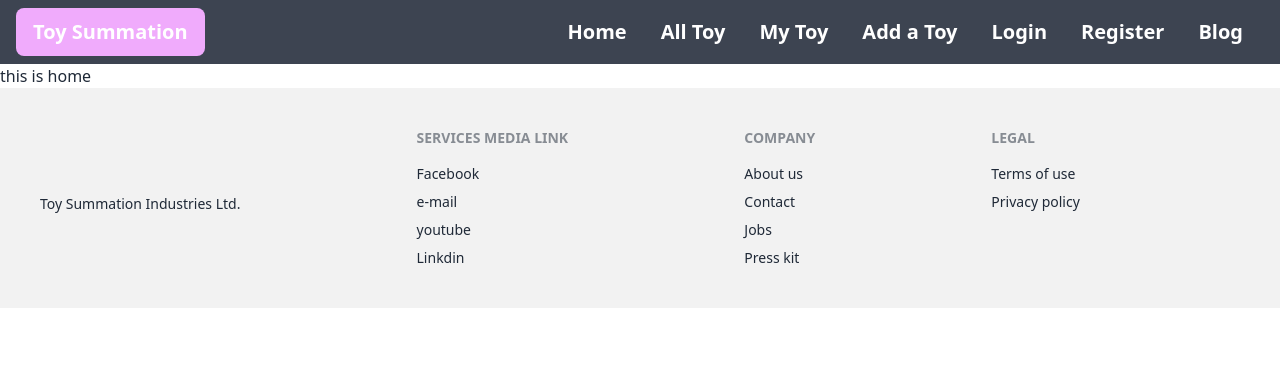
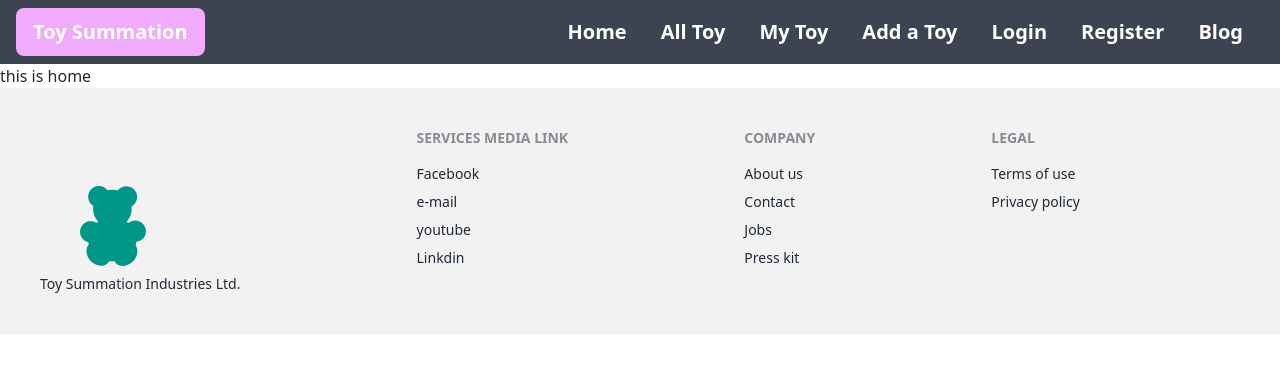
Before and after one commit to MAHBUBNISHAN/toy_hunter_project, a React (Vite) app: page / in a window 1280 px wide. Shown: the top 372 px of the page. Built offline with nearby package versions, Linux system fonts and the light colour scheme.

Commit message:
commite with footer

```diff
--- a/src/Pages/Footer/Footer.jsx
+++ b/src/Pages/Footer/Footer.jsx
@@ -1,11 +1,11 @@
 import React from 'react';
-
+import logo from '../../assets/logo.svg'
 const Footer = () => {
     return (
         <footer className="footer p-10  bg-base-200 text-base-content">
         <div>
           <svg width="50" height="50" viewBox="0 0 24 24" xmlns="http://www.w3.org/2000/svg" fillRule="evenodd" clipRule="evenodd" className="fill-current"></svg>
-          <img src="" alt="" />
+          <img src={logo} alt="" className='h-20 w-15 ms-10' />
           <p>Toy Summation Industries Ltd.</p>
         </div>
         <div>
```
Also changed, not shown: src/assets/logo.svg (added), src/logo.webp (deleted).
